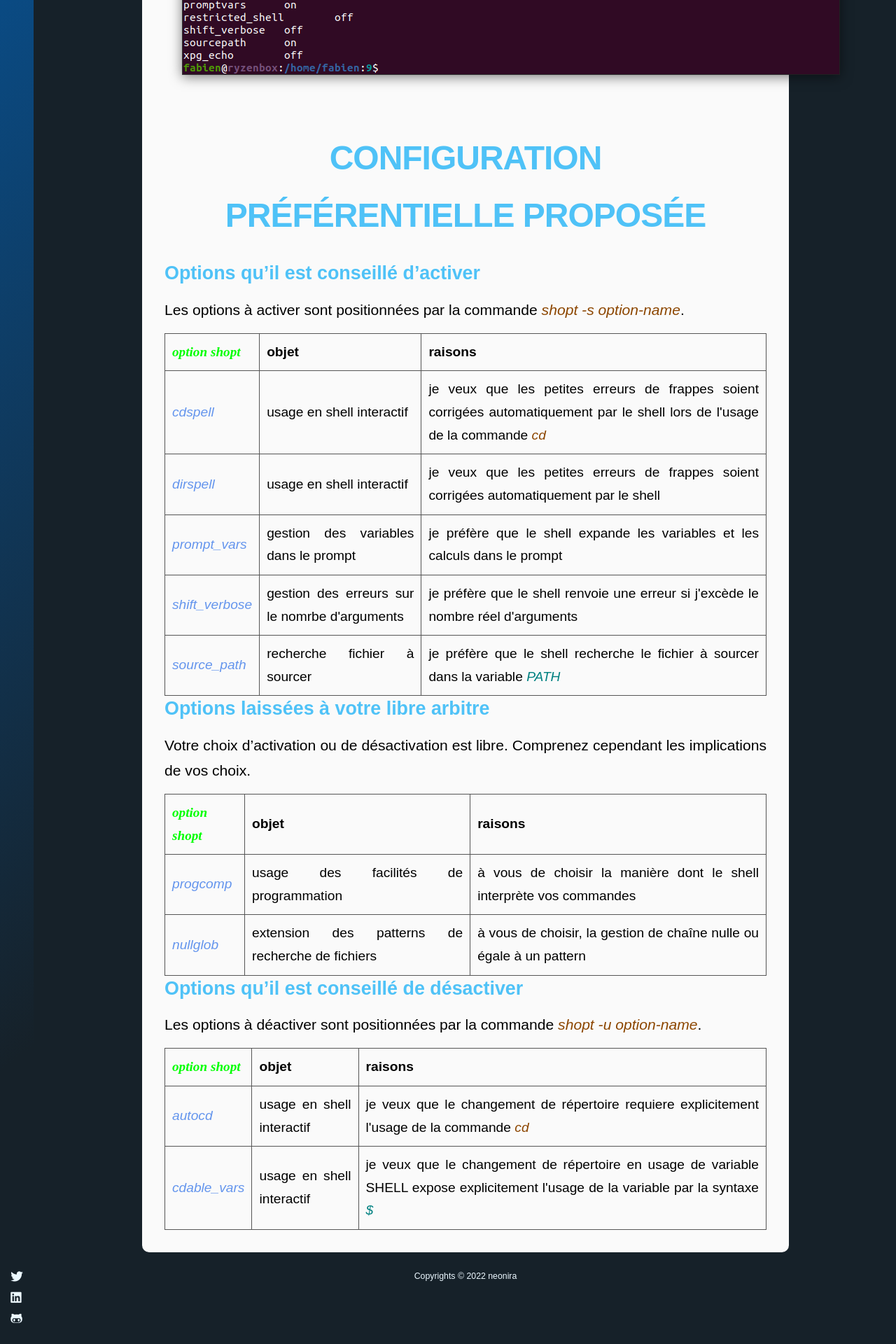
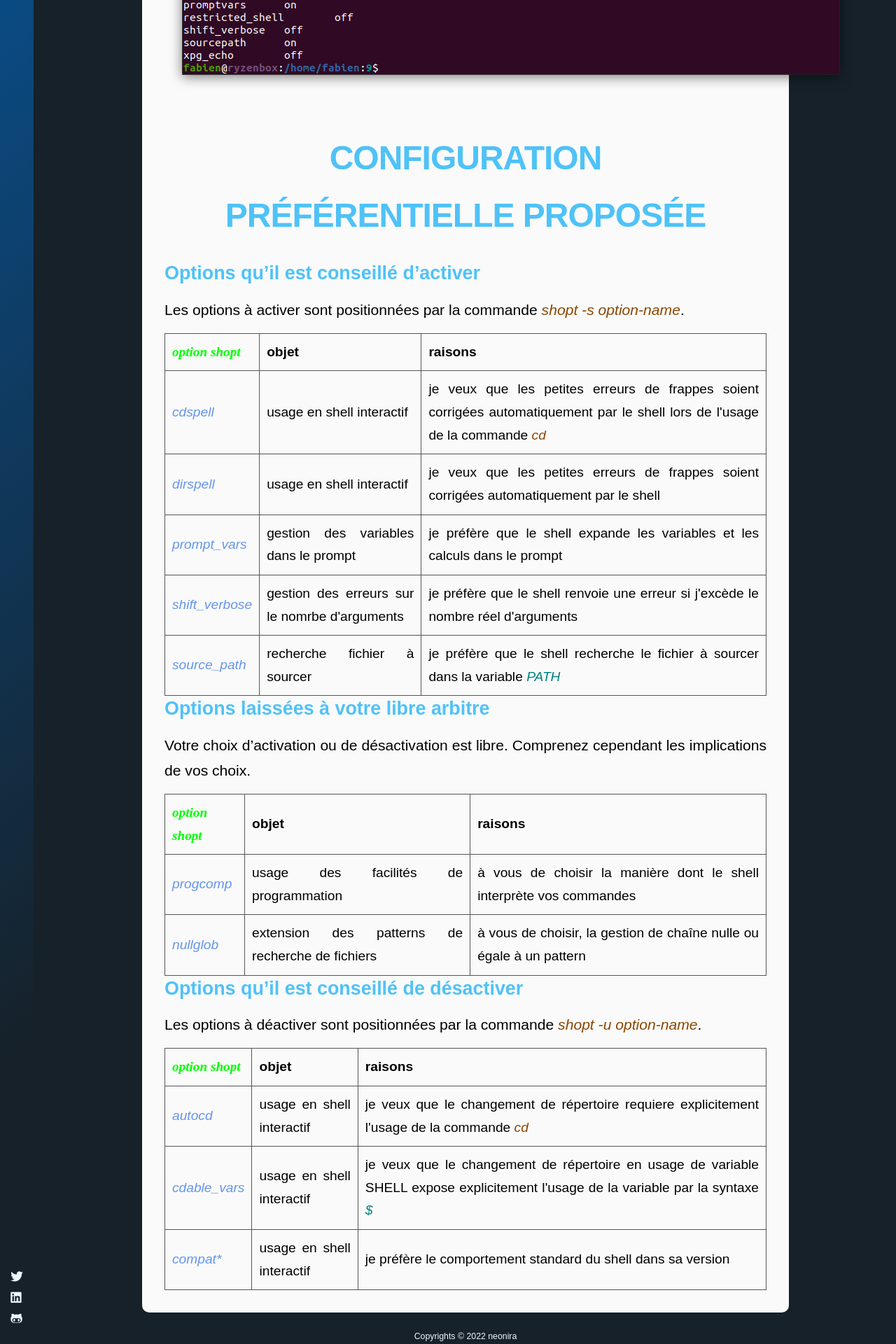
Before and after one commit to neonira/neonira.github.io, a Jekyll site: the page built from _posts/2022-01-02-bash-shopt.md, in a window 1280 px wide. Shown: the part 2305-4225 px from the top of the page at 70% size. Built offline with Jekyll 4.4.1, drawn with Linux system fonts in a browser that asks for light colours; nearby versions of some CDN libraries; some web fonts are replaced.

Commit message:
added blogs

```diff
--- a/_posts/2022-01-02-bash-shopt.md
+++ b/_posts/2022-01-02-bash-shopt.md
@@ -23,7 +23,7 @@ La version <cite style='font-family:courrier;color:darkOrange'>/bin/bash</cite>
 
 La configuration par défaut de est
 
-<img src='images/linux/bash-shopt-default.png' witdh="60%">
+<img src='images/linux/bash-shopt-default.png' height="80%">
 
 
 # Configuration préférentielle proposée
@@ -43,6 +43,7 @@ automatiquement par le shell</td></tr>
 </table>
 
 
+
 ## Options laissées à votre libre arbitre
 
 Votre choix d'activation ou de désactivation est libre. Comprenez cependant les implications de vos choix.
@@ -53,6 +54,8 @@ Votre choix d'activation ou de désactivation est libre. Comprenez cependant les
 <tr><td><cite class='oc'>nullglob</cite></td><td>extension des patterns de recherche de fichiers</td><td>à vous de choisir, la gestion de chaîne nulle ou égale à un pattern</td></tr>
 </table>
 
+
+
 ## Options qu'il est conseillé de désactiver
 
 Les options à déactiver sont positionnées par la commande <cite class='exec'>shopt -u option-name</cite>.
@@ -61,4 +64,5 @@ Les options à déactiver sont positionnées par la commande <cite class='exec'>
 <tr><th><cite style='font-family:courrier;color:lime'>option shopt</cite></th><th>objet</th><th>raisons</th></tr>
 <tr><td><cite class='oc'>autocd</cite></td><td>usage en shell interactif</td><td>je veux que le changement de répertoire requiere explicitement l'usage de la commande <cite class='exec'>cd</cite></td></tr>
 <tr><td><cite class='oc'>cdable_vars</cite></td><td>usage en shell interactif</td><td>je veux que le changement de répertoire en usage de variable SHELL expose explicitement l'usage de la variable par la syntaxe <cite class='op'>$</cite></td></tr>
+<tr><td><cite class='oc'>compat*</cite></td><td>usage en shell interactif</td><td>je préfère le comportement standard du shell dans sa version</td></tr>
 </table>
```
